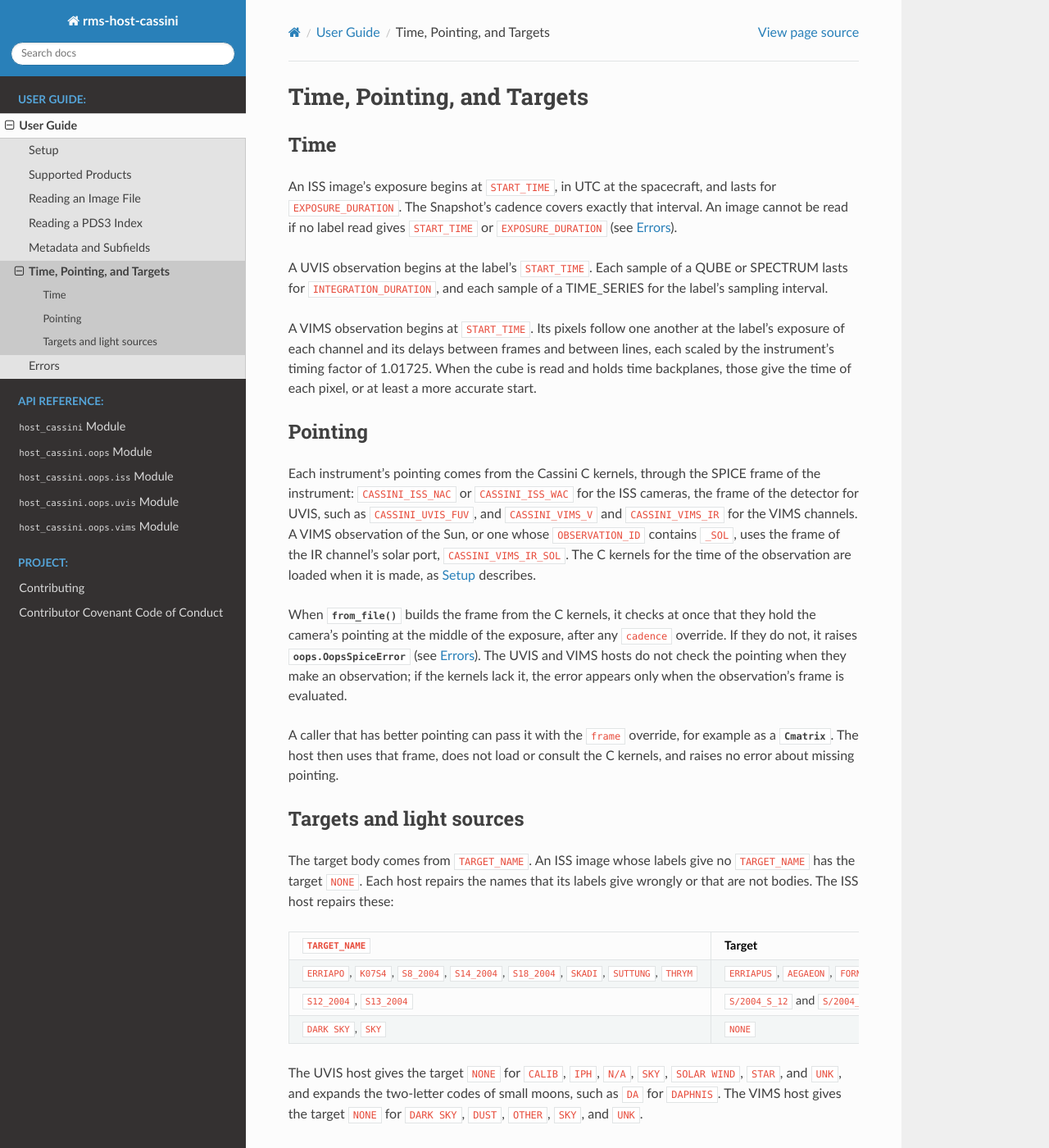
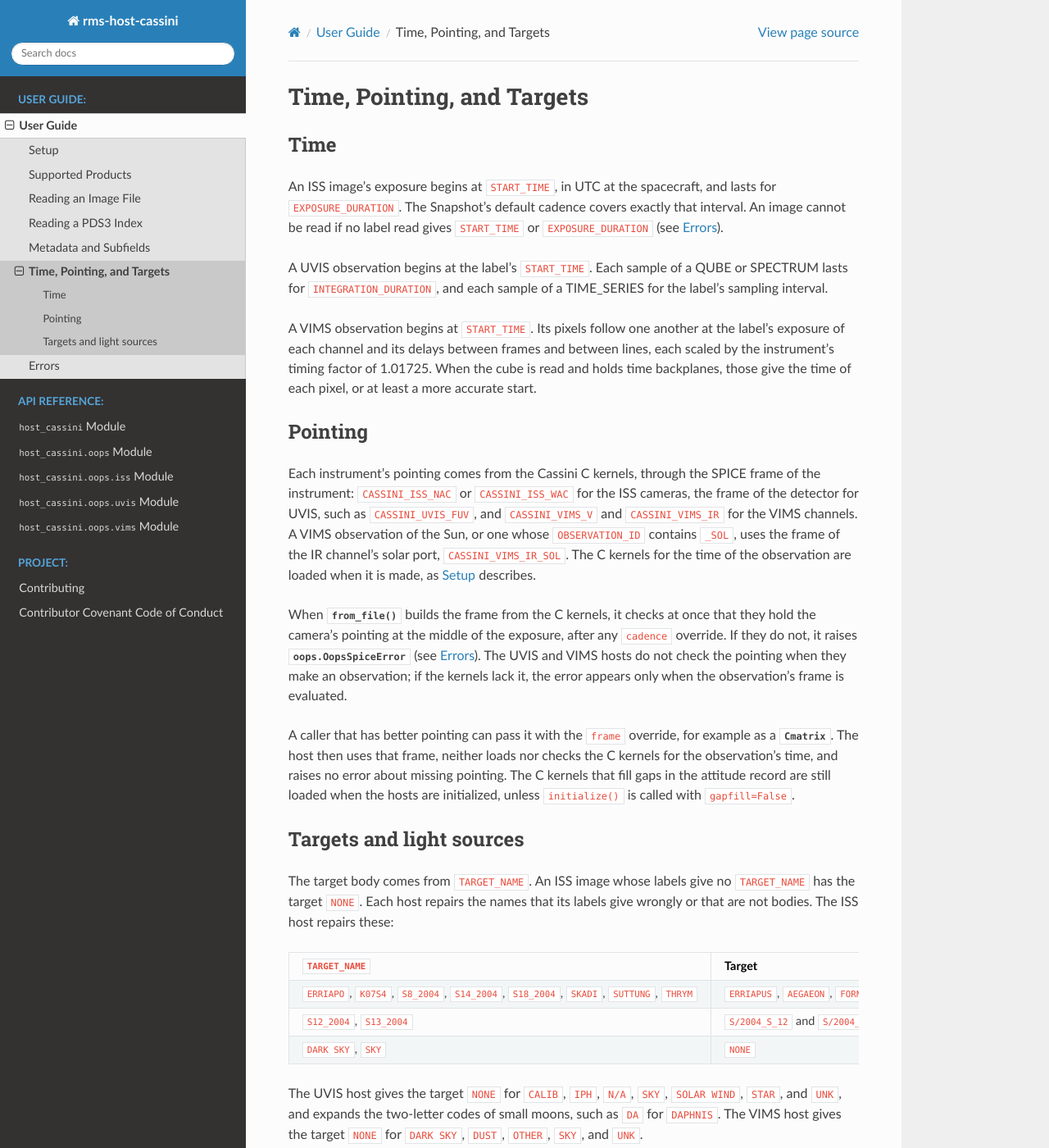
Before and after one commit to SETI/rms-host-cassini, a Sphinx documentation site: the page built from docs/user_guide/user_guide_geometry.rst, in a window 1280 px wide and 1400 px high. Shown: the whole window at 82% size. Built offline with Sphinx 7.4.7 and the Read the Docs theme 3.1.0, drawn with Linux system fonts in a browser that asks for light colours; some of the changed text lies outside the part shown.

Commit message:
Clarify defaults and the SPICE data in the guide
The setup chapter says where the kernels and their database come from.
The README says that the two labels are merged when the label is read
with its image file, and that from_index needs the supplemental index.
The guide says that an astrometry read of a label does not look for the
image file, that the cadence and light source it describes are the
defaults that the overrides replace, and which C kernels are still
loaded when the caller supplies a frame. The changes are the same in all
four host packages wherever the facts are the same.

Co-Authored-By: Claude Opus 5.5 <noreply@anthropic.com>
Claude-Session: https://claude.ai/code/session_01RG3ZiBNx376YVT9xgP1ET9

```diff
--- a/docs/user_guide/user_guide_files.rst
+++ b/docs/user_guide/user_guide_files.rst
@@ -53,6 +53,8 @@ Finding the image file
 Given a PDS3 label, the host looks in the label's directory for the image file that the
 label's ``^IMAGE`` pointer gives. It tries the name as the label spells it, then in
 upper and in lower case, so that a copy of the archive with renamed files still works.
+An astrometry read does not look for the file, so its path subfields give the name as
+the label spells it.
 A path that ends in ``.lbl``, in any case, is read as a PDS3 label, and any other path
 as a VICAR image file.
 
--- a/docs/user_guide/user_guide_geometry.rst
+++ b/docs/user_guide/user_guide_geometry.rst
@@ -6,8 +6,9 @@ Time
 ====
 
 An ISS image's exposure begins at ``START_TIME``, in UTC at the spacecraft, and lasts
-for ``EXPOSURE_DURATION``. The Snapshot's cadence covers exactly that interval. An image
-cannot be read if no label read gives ``START_TIME`` or ``EXPOSURE_DURATION`` (see
+for ``EXPOSURE_DURATION``. The Snapshot's default cadence covers exactly that interval.
+An image cannot
+be read if no label read gives ``START_TIME`` or ``EXPOSURE_DURATION`` (see
 :doc:`user_guide_errors`).
 
 A UVIS observation begins at the label's ``START_TIME``. Each sample of a QUBE or
@@ -38,8 +39,10 @@ check the pointing when they make an observation; if the kernels lack it, the er
 appears only when the observation's frame is evaluated.
 
 A caller that has better pointing can pass it with the ``frame`` override, for example
-as a :class:`~oops.frame.Cmatrix`. The host then uses that frame, does not load or
-consult the C kernels, and raises no error about missing pointing.
+as a :class:`~oops.frame.Cmatrix`. The host then uses that frame, neither loads nor
+checks the C kernels for the observation's time, and raises no error about missing
+pointing. The C kernels that fill gaps in the attitude record are still loaded when the
+hosts are initialized, unless ``initialize()`` is called with ``gapfill=False``.
 
 Targets and light sources
 =========================
@@ -72,7 +75,7 @@ recognizes it by the target code in ``OBSERVATION_ID``, ``RI`` or ``RA`` through
 as in ``ISS_053RI_PHOTOMDRK002_PRIME``. Its target is ``JUPITER_RING_PLANE`` before the
 Saturn tour, and ``SATURN_RING_PLANE`` during it.
 
-The light source is the Sun, except in an observation of a star:
+By default the light source is the Sun, except in an observation of a star:
 
 - When an ISS or VIMS target is ``FOMALHAUT`` or ``SPICA``, that star becomes the light
   source and the target becomes ``NONE``.
--- a/docs/user_guide/user_guide_setup.rst
+++ b/docs/user_guide/user_guide_setup.rst
@@ -28,6 +28,10 @@ environment variables:
 ``SPICE_SQLITE_DB_NAME``
     The SQLite database that lists the kernels. If it is not set, ``SPICE.db`` in the
     ``SPICE_PATH`` directory is used.
+
+The kernels and the database are the ones that OOPS itself uses. The
+`rms-oops README <https://github.com/SETI/rms-oops#environment-variables>`_ describes
+these variables and the ``SPICE`` directory of ``$OOPS_RESOURCES`` that holds them.
 
 The hosts choose the kernels through the database, by kernel set: ``CAS-SPK-*`` for the
 spacecraft's trajectory, ``CAS-CK-*`` for its attitude, and ``CAS-CK-GAPFILL`` for the
```
Also changed, not shown: README.md (+3 -3 lines).
